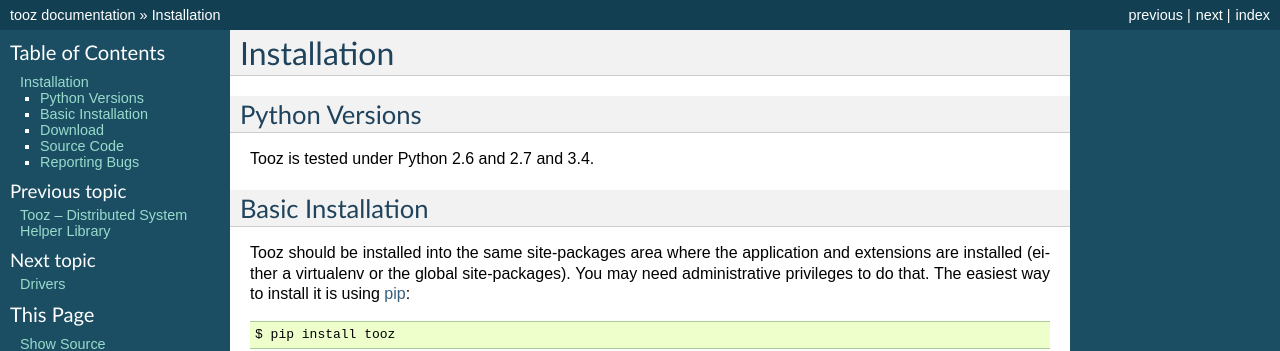
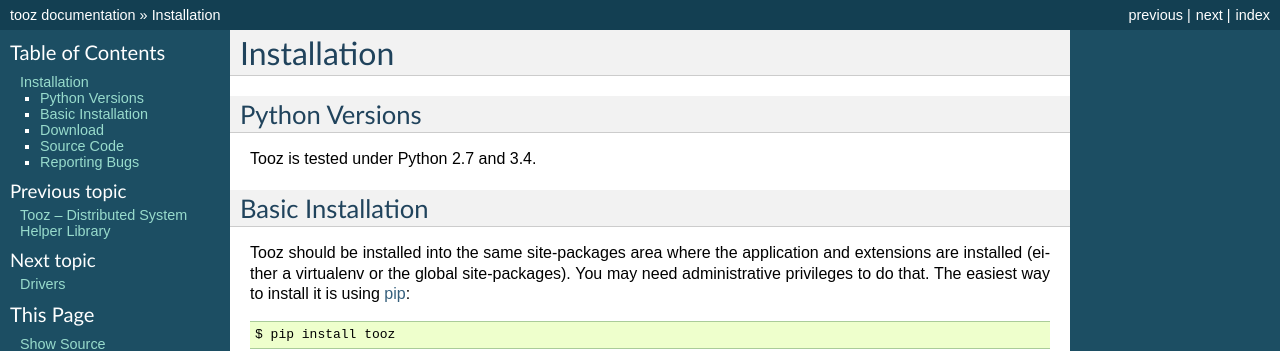
Before and after one commit to openstack/tooz, a Sphinx documentation site: the page built from doc/source/install.rst, in a window 1280 px wide. Shown: the top 351 px of the page. Built offline with Sphinx 7.4.7, drawn with Linux system fonts in a browser that asks for light colours; the version number could not be read and is left out.

Commit message:
Remove tested under 2.6 from docs
We haven't tested under 2.6 in a while so remove
it from being mentioned in the docs.

Change-Id: I2bba68f1b2a2c7d51ecaac1a75808ec957bb0db1

```diff
--- a/doc/source/install.rst
+++ b/doc/source/install.rst
@@ -5,7 +5,7 @@ Installation
 Python Versions
 ===============
 
-Tooz is tested under Python 2.6 and 2.7 and 3.4.
+Tooz is tested under Python 2.7 and 3.4.
 
 .. _install-basic:
 
```
